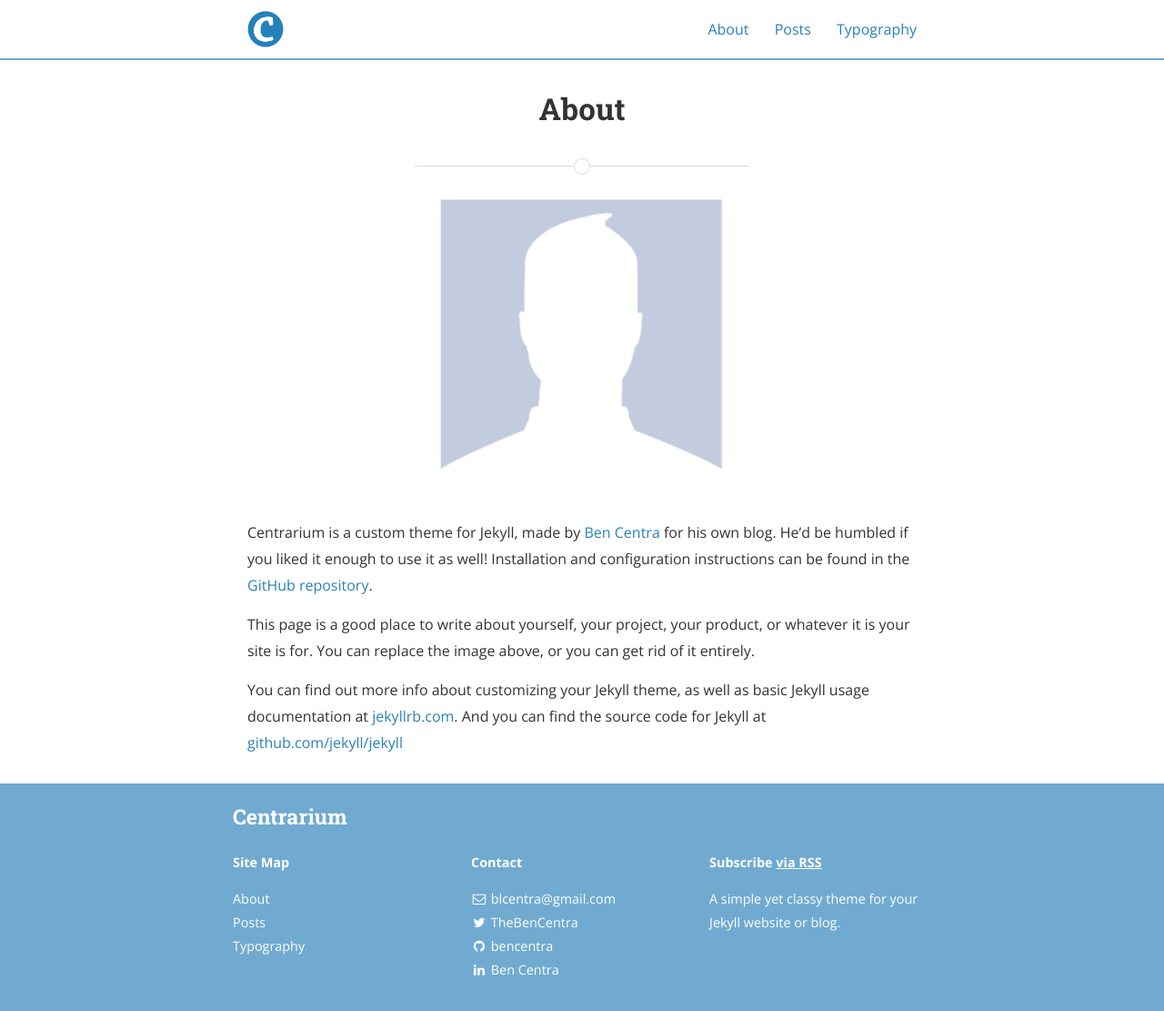
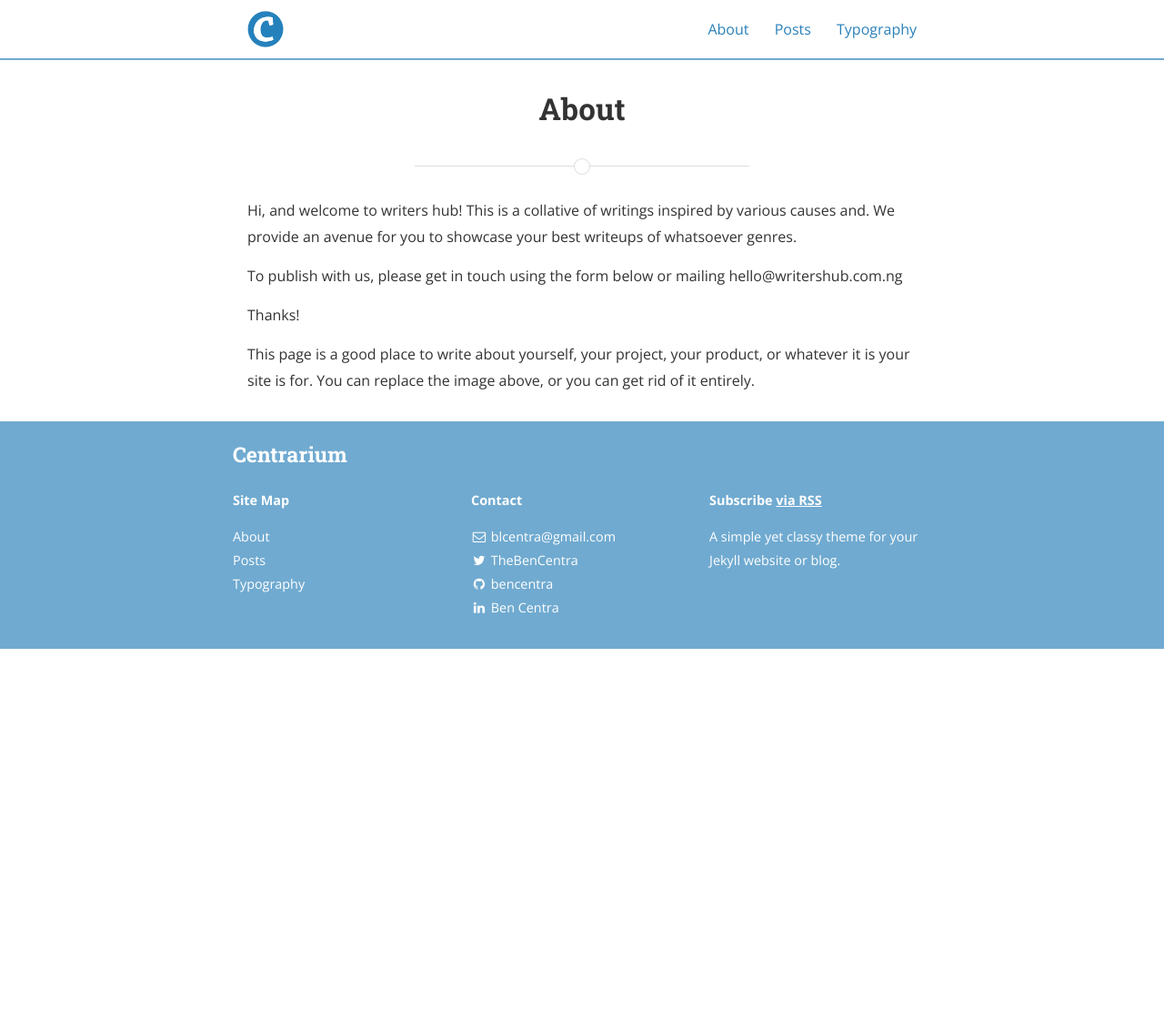
Before and after one commit to bencentra/centrarium, a Jekyll site: the page built from about.md, in a window 1280 px wide and 1111 px high. Shown: the whole window at 91% size. Built offline with Jekyll 4.4.1, drawn with Linux system fonts in a browser that asks for light colours; nearby versions of some CDN libraries.

Commit message:
Update about.md
add

```diff
--- a/about.md
+++ b/about.md
@@ -5,13 +5,16 @@ permalink: /about/
 main_nav: true
 ---
 
-![alt text]({{ site.baseurl }}/assets/profile-placeholder.gif "Profile Picture"){:.profile}
+Hi, and welcome to writers hub!
+This is a collative of writings inspired by various causes and.
+We provide an avenue for you to showcase your best writeups of whatsoever genres.
 
-Centrarium is a custom theme for Jekyll, made by [Ben Centra][bencentra] for his own blog. He'd be humbled if you liked it enough to use it as well! Installation and configuration instructions can be found in the [GitHub repository](https://github.com/bencentra/centrarium).
+To publish with us, please get in touch using the form below or mailing hello@writershub.com.ng
+
+Thanks!
 
 This page is a good place to write about yourself, your project, your product, or whatever it is your site is for. You can replace the image above, or you can get rid of it entirely.
 
-You can find out more info about customizing your Jekyll theme, as well as basic Jekyll usage documentation at [jekyllrb.com](http://jekyllrb.com/). And you can find the source code for Jekyll at [github.com/jekyll/jekyll](https://github.com/jekyll/jekyll)
 
 [centrarium]: https://github.com/bencentra/centrarium
 [bencentra]: http://bencentra.com
```
